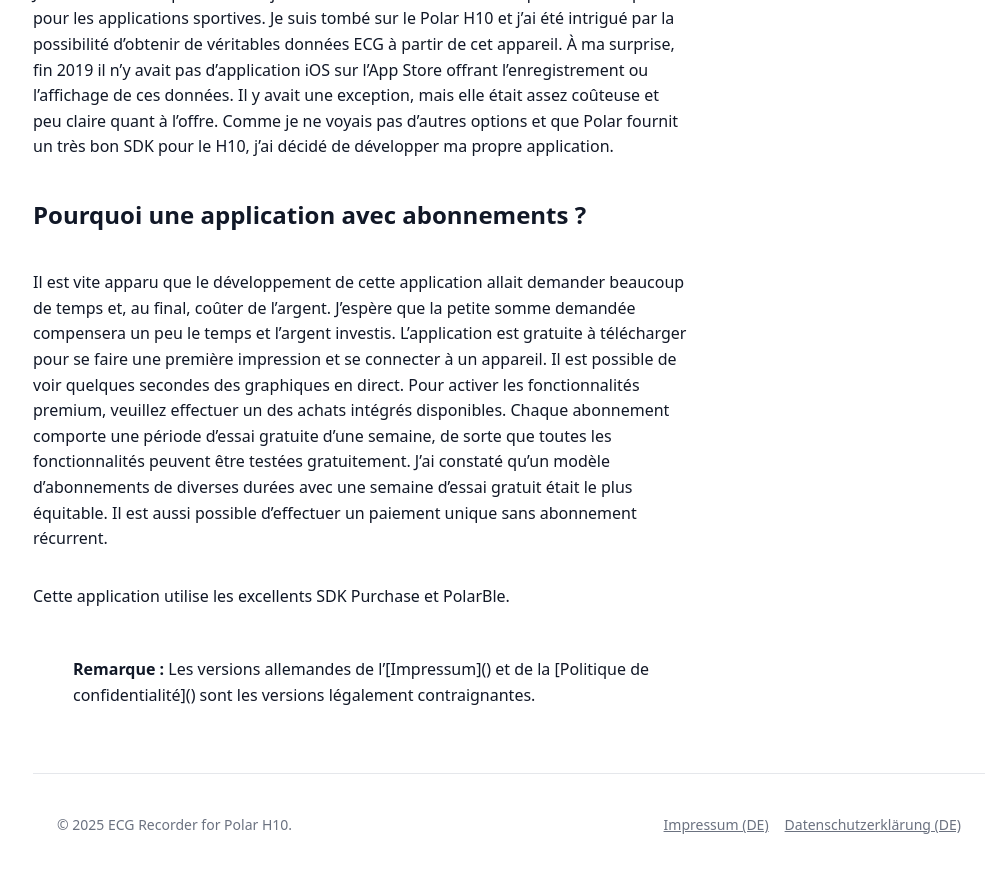
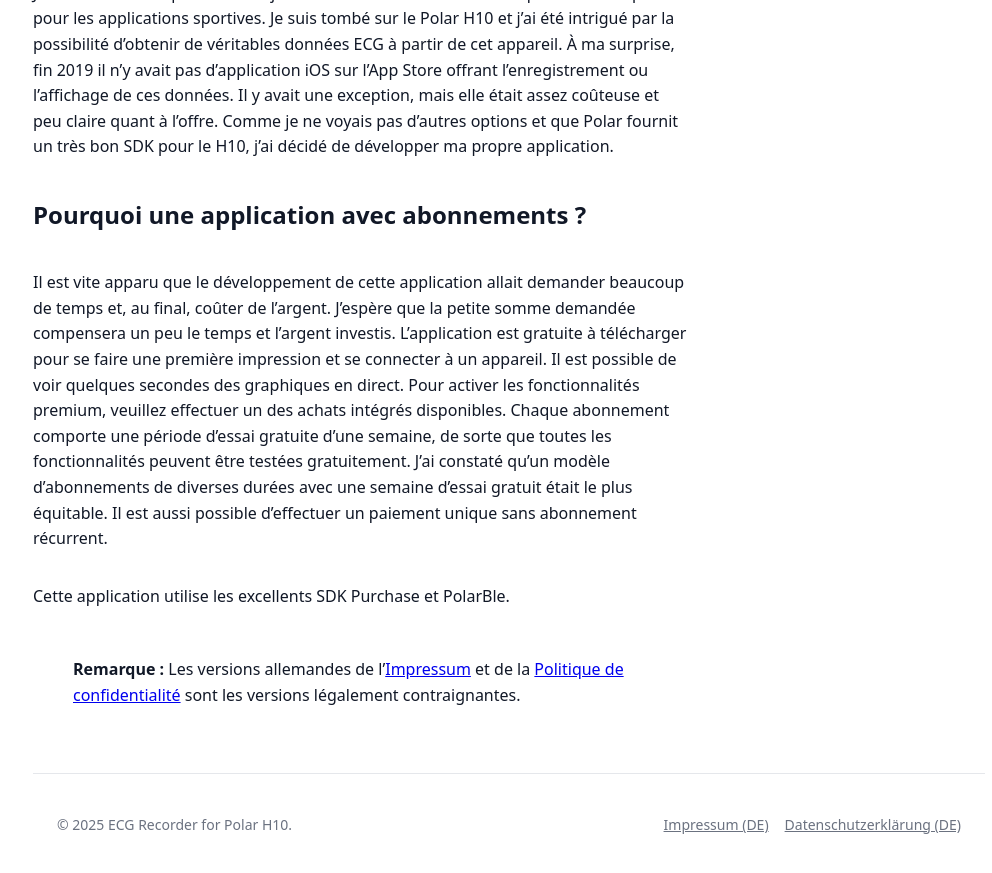
Before and after one commit to poml88/ecg-recorder-ios, a Jekyll site: the page built from fr/index.md, in a window 1280 px wide and 900 px high, scrolled down 3210 px. Shown: the top 873 px of the window, without its empty margins (131-1123 px from the left). Built offline with Jekyll 4.4.1, drawn with Linux system fonts in a browser that asks for light colours.

```diff
--- a/fr/index.md
+++ b/fr/index.md
@@ -59,4 +59,4 @@ L'application est gratuite à télécharger pour se faire une première impressi
 
 Cette application utilise les excellents SDK Purchase et PolarBle.
 
-> **Remarque :** Les versions allemandes de l'\[Impressum]\({{ site.de\_impressum\_path | relative\_url }}) et de la \[Politique de confidentialité]\({{ site.de\_privacy\_path | relative\_url }}) sont les versions légalement contraignantes.
+> **Remarque :** Les versions allemandes de l'[Impressum]({{ site.de_impressum_path | relative_url }}) et de la [Politique de confidentialité]({{ site.de_privacy_path | relative_url }}) sont les versions légalement contraignantes.
```
